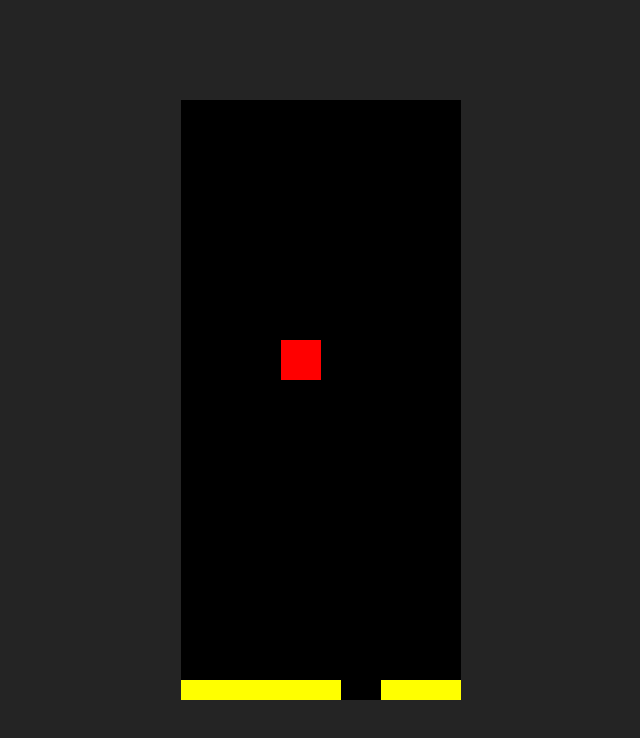
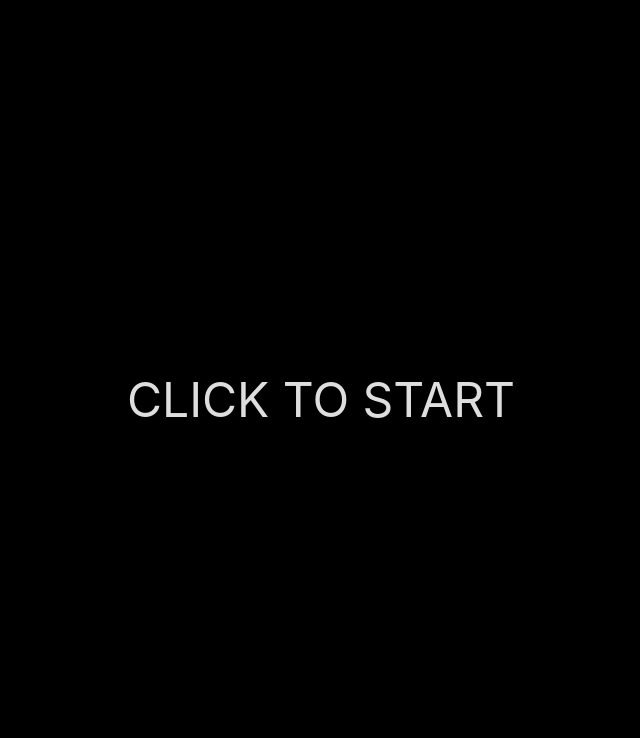
Before and after one commit to MartinDeInnocentiis/tetris-vainilla, a website built with Vite: page index.html in a window 1280 px wide. Shown: the whole page, without its empty margins (319-959 px from the left). Built offline with nearby package versions, Linux system fonts and the light colour scheme.

Commit message:
Se desarrollan otras piezas, el game over, la función de rotado y conteo del score

```diff
--- /dev/null
+++ b/const.js
@@ -0,0 +1,12 @@
+export const BLOCK_SIZE = 20
+export const BOARD_WIDTH = 14
+export const BOARD_HEIGHT = 30
+export const SCORE_PLUS = 100
+
+
+export const EVENT_MOVEMENTS = {
+    LEFT: 'ArrowLeft',
+    RIGHT: 'ArrowRight',
+    DOWN: 'ArrowDown',
+    UP: 'ArrowUp',
+}
--- a/index.html
+++ b/index.html
@@ -8,7 +8,9 @@
   </head>
   <body>
     <div id="app"></div>
+      <section>CLICK TO START</section>
       <canvas></canvas>
+      <strong>SCORE: <span></span></strong>
     <script type="module" src="/main.js"></script>
   </body>
 </html>
--- a/main.js
+++ b/main.js
@@ -1,58 +1,63 @@
 import './style.css'
+import { BLOCK_SIZE, BOARD_WIDTH, BOARD_HEIGHT, SCORE_PLUS, EVENT_MOVEMENTS } from './const';
 
 //CANVAS
 const canvas = document.querySelector('canvas');
 const context = canvas.getContext('2d');
+const $score = document.querySelector('span')
+const $section = document.querySelector('section')
 
-const BLOCK_SIZE = 20
-const BOARD_WIDTH = 14
-const BOARD_HEIGHT = 30
+let score = 0
 
 canvas.width = BLOCK_SIZE * BOARD_WIDTH
 canvas.height = BLOCK_SIZE * BOARD_HEIGHT
 
 context.scale(BLOCK_SIZE, BLOCK_SIZE)
 
-const board = [
-  [0, 0, 0, 0, 0, 0, 0, 0, 0, 0, 0, 0, 0, 0],
-  [0, 0, 0, 0, 0, 0, 0, 0, 0, 0, 0, 0, 0, 0],
-  [0, 0, 0, 0, 0, 0, 0, 0, 0, 0, 0, 0, 0, 0],
-  [0, 0, 0, 0, 0, 0, 0, 0, 0, 0, 0, 0, 0, 0],
-  [0, 0, 0, 0, 0, 0, 0, 0, 0, 0, 0, 0, 0, 0],
-  [0, 0, 0, 0, 0, 0, 0, 0, 0, 0, 0, 0, 0, 0],
-  [0, 0, 0, 0, 0, 0, 0, 0, 0, 0, 0, 0, 0, 0],
-  [0, 0, 0, 0, 0, 0, 0, 0, 0, 0, 0, 0, 0, 0],
-  [0, 0, 0, 0, 0, 0, 0, 0, 0, 0, 0, 0, 0, 0],
-  [0, 0, 0, 0, 0, 0, 0, 0, 0, 0, 0, 0, 0, 0],
-  [0, 0, 0, 0, 0, 0, 0, 0, 0, 0, 0, 0, 0, 0],
-  [0, 0, 0, 0, 0, 0, 0, 0, 0, 0, 0, 0, 0, 0],
-  [0, 0, 0, 0, 0, 0, 0, 0, 0, 0, 0, 0, 0, 0],
-  [0, 0, 0, 0, 0, 0, 0, 0, 0, 0, 0, 0, 0, 0],
-  [0, 0, 0, 0, 0, 0, 0, 0, 0, 0, 0, 0, 0, 0],
-  [0, 0, 0, 0, 0, 0, 0, 0, 0, 0, 0, 0, 0, 0],
-  [0, 0, 0, 0, 0, 0, 0, 0, 0, 0, 0, 0, 0, 0],
-  [0, 0, 0, 0, 0, 0, 0, 0, 0, 0, 0, 0, 0, 0],
-  [0, 0, 0, 0, 0, 0, 0, 0, 0, 0, 0, 0, 0, 0],
-  [0, 0, 0, 0, 0, 0, 0, 0, 0, 0, 0, 0, 0, 0],
-  [0, 0, 0, 0, 0, 0, 0, 0, 0, 0, 0, 0, 0, 0],
-  [0, 0, 0, 0, 0, 0, 0, 0, 0, 0, 0, 0, 0, 0],
-  [0, 0, 0, 0, 0, 0, 0, 0, 0, 0, 0, 0, 0, 0],
-  [0, 0, 0, 0, 0, 0, 0, 0, 0, 0, 0, 0, 0, 0],
-  [0, 0, 0, 0, 0, 0, 0, 0, 0, 0, 0, 0, 0, 0],
-  [0, 0, 0, 0, 0, 0, 0, 0, 0, 0, 0, 0, 0, 0],
-  [0, 0, 0, 0, 0, 0, 0, 0, 0, 0, 0, 0, 0, 0],
-  [0, 0, 0, 0, 0, 0, 0, 0, 0, 0, 0, 0, 0, 0],
-  [0, 0, 0, 0, 0, 0, 0, 0, 0, 0, 0, 0, 0, 0],
-  [1, 1, 1, 1, 1, 1, 1, 1, 0, 0, 1, 1, 1, 1],
-]
+const board = createBoard (BOARD_WIDTH, BOARD_HEIGHT)
+
+function createBoard (width, height) {
+  return Array(height).fill().map(() => Array(width).fill(0))
+}
+
 
 const piece = {
-  position: {x:5, y:5},
+  position: { x: 5, y: 5 },
   shape: [
-    [1,1],
-    [1,1]
+    [1, 1],
+    [1, 1]
   ]
 }
+
+//RANDOM PIECES
+const PIECES = [
+  [
+    [1, 1],
+    [1, 1]
+  ],
+  [
+    [1, 1, 1, 1]
+  ],
+  [
+    [0, 1, 0],
+    [1, 1, 1]
+  ],
+  [
+    [1, 1, 0],
+    [0, 1, 1]
+  ],
+  [
+    [1, 0],
+    [1, 0],
+    [1, 1]
+  ],
+  [
+    [0,1],
+    [0,1],
+    [0,1]
+  ]
+
+]
 
 //GAME LOOP
 let dropCounter = 0
@@ -92,84 +97,120 @@ function draw() {
     })
   })
 
-  piece.shape.forEach((row,y) => {
+  piece.shape.forEach((row, y) => {
     row.forEach((value, x) => {
       if (value) {
         context.fillStyle = 'red'
-        context.fillRect(x+piece.position.x, y+piece.position.y, 1, 1)
+        context.fillRect(x + piece.position.x, y + piece.position.y, 1, 1)
       }
     })
   })
+
+  $score.innerText=score
 }
 
 document.addEventListener('keydown', event => {
-  if (event.key === 'ArrowLeft') {
+  if (event.key === EVENT_MOVEMENTS.LEFT) {
     piece.position.x--
-    if (checkCollision()){
+    if (checkCollision()) {
       piece.position.x++
     }
   }
 
-  if (event.key === 'ArrowRight') {
+  if (event.key === EVENT_MOVEMENTS.RIGHT) {
     piece.position.x++
-    if (checkCollision()){
+    if (checkCollision()) {
       piece.position.x--
     }
   }
 
-  if (event.key === 'ArrowDown') {
+  if (event.key === EVENT_MOVEMENTS.DOWN) {
     piece.position.y++
-    if (checkCollision()){
+    if (checkCollision()) {
       piece.position.y--
       solidifyPiece()
       removeRows()
     }
   }
+
+  if (event.key === EVENT_MOVEMENTS.UP) {
+    const rotated = []
+
+    for (let i = 0; i < piece.shape[0].length; i++) {
+      const row = []
+
+      for (let j = piece.shape.length - 1; j >= 0; j--) {
+        row.push(piece.shape[j][i])
+      }
+
+      rotated.push(row)
+    }
+
+    const previousShape = piece.shape
+    piece.shape = rotated
+    if(checkCollision()) {
+      piece.shape = previousShape
+    }
+  }
+
 })
 
 
-function checkCollision () {
-  return piece.shape.find((row,y) => {
-    return row.find((value, x) =>{
+function checkCollision() {
+  return piece.shape.find((row, y) => {
+    return row.find((value, x) => {
       return (
         value !== 0 &&
-        board [y+piece.position.y]?.[x+piece.position.x] !== 0
+        board[y + piece.position.y]?.[x + piece.position.x] !== 0
       )
     })
   })
 }
 
 
-function solidifyPiece(){
-  piece.shape.forEach((row,x) => {
-    row.forEach((value, y) => {
-      if (value===1){
+function solidifyPiece() {
+  piece.shape.forEach((row, y) => {
+    row.forEach((value, x) => {
+      if (value === 1) {
         board[y + piece.position.y][x + piece.position.x] = 1
       }
     })
   })
-  piece.position.x=0
-  piece.position.y=0
+
+  // reset position
+  piece.position.x = Math.floor(BOARD_WIDTH / 2)
+  piece.position.y = 0
+  // get random
+  piece.shape = PIECES[Math.floor(Math.random() * PIECES.length)]
+
+  //GAME OVER
+  if (checkCollision()) {
+    window.alert('Game Over!')
+    board.forEach((row) => row.fill(0))
+  }
 }
 
 
-function removeRows (){
+
+function removeRows() {
   const rowsToRemove = []
 
-  board.forEach((row,y)=>{
-    if (row.every(value=>value===1)){
+  board.forEach((row, y) => {
+    if (row.every(value => value === 1)) {
       rowsToRemove.push(y)
     }
   })
 
-  rowsToRemove.forEach(y=>{
+  rowsToRemove.forEach(y => {
     board.splice(y, 1)
     const newRow = Array(BOARD_WIDTH).fill(0)
     board.unshift(newRow)
+    score += SCORE_PLUS
   })
 }
 
 
-update()
-
-//BOARD
+$section.addEventListener('click', () => {
+  update()
+  $section.remove()
+})
--- a/style.css
+++ b/style.css
@@ -21,3 +21,19 @@ body {
   place-content: center;
   height: 100vh;
 }
+
+strong {
+  margin-top: 30px;
+}
+
+section {
+  position:absolute;
+  background: rgb(0, 0, 0);
+  width: 100vw;
+  height: 100vh;
+  top: 0;
+  inset: 0;
+  display:grid;
+  font-size: 48px;
+  place-content: center;
+}
```
